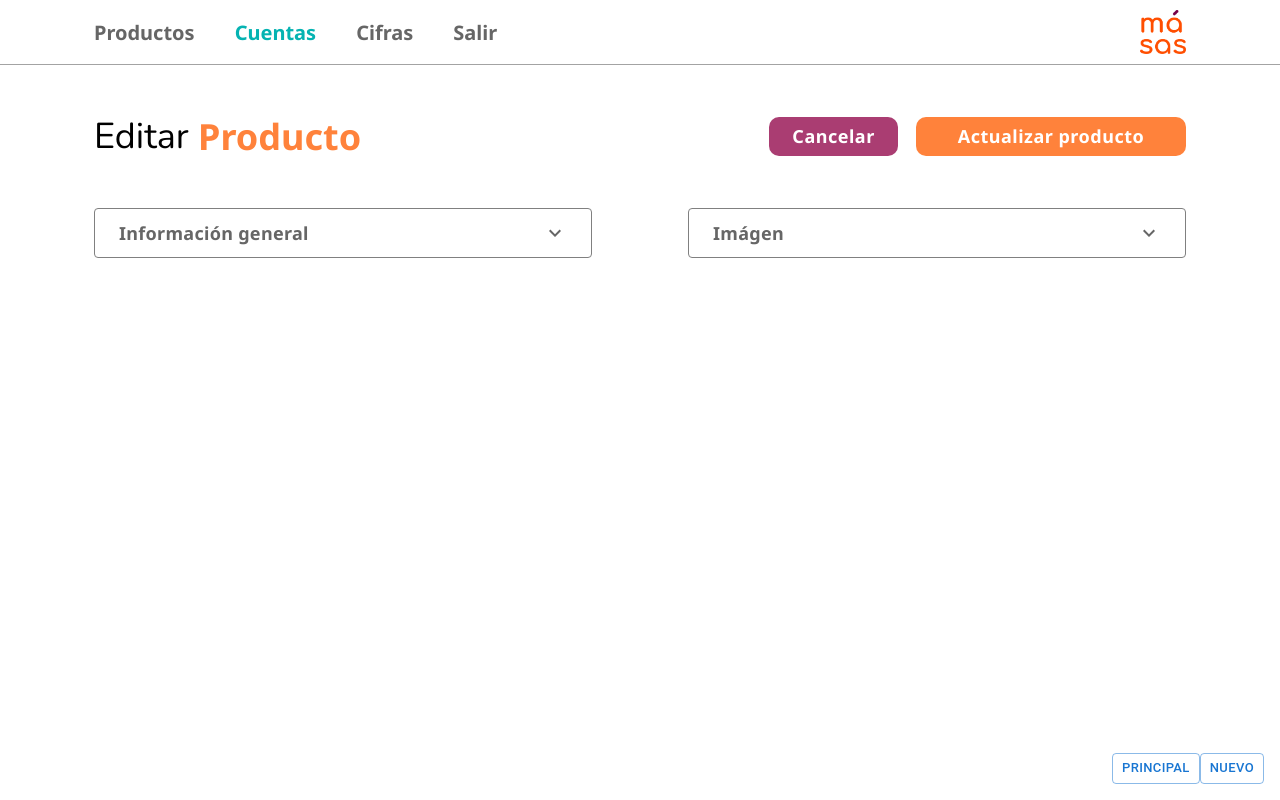
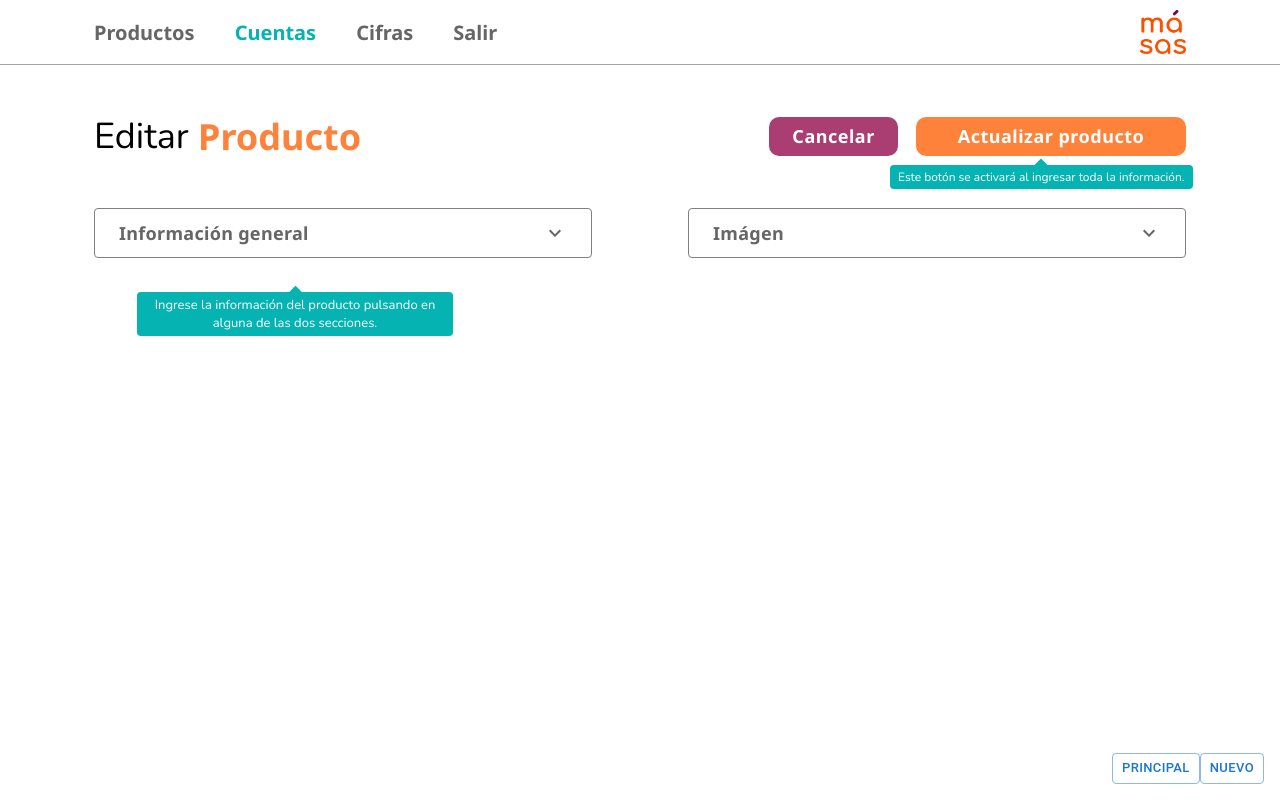
Before and after one commit to masasorganization/masas-web, a React (Create React App) app: page /sellermanag in a window 1280 px wide. Both pictures are taken after a click on the button "NUEVO". Built offline with nearby package versions, Linux system fonts and the light colour scheme.

Commit message:
tooltip added

```diff
--- a/src/components/admin/ProductManager.jsx
+++ b/src/components/admin/ProductManager.jsx
@@ -10,11 +10,12 @@ import Container from '@mui/material/Container'
 import Grid from '@mui/material/Grid'
 import { styled } from '@mui/material/styles'
 import Button from '@mui/material/Button'
-import Tooltip from '@mui/material/Tooltip'
+import Tooltip, { tooltipClasses } from '@mui/material/Tooltip'
 
 const ProductManager = () => {
   let [acordeonIzqActivo, setAcordeonIzqActivo] = React.useState(false)
   let [acordeonDerActivo, setAcordeonDerActivo] = React.useState(false)
+  let [primeraVez, setPrimeraVez] = React.useState(true)
 
   const cambioIzquierdo = () => {
     setAcordeonIzqActivo(!acordeonIzqActivo)
@@ -25,7 +26,7 @@ const ProductManager = () => {
   }
 
   return (
-    <Box sx={{ ...pantallaCompleta }}>
+    <Box onClick={() => setPrimeraVez()} sx={{ ...pantallaCompleta }}>
       <Box sx={{ ...contenedorSuperior }}>
         <Box sx={{ ...contenedorTitulos }}>
           <Cuerpo sx={{ ...tituloCuerpo }}>Editar </Cuerpo>
@@ -36,11 +37,17 @@ const ProductManager = () => {
           <Button variant='contained' sx={{ ...botonSecundario }}>
             Cancelar
           </Button>
-          <Tooltip title={textoTooltip} arrow>
+          <TooltipInferior
+            title={textoTooltip}
+            arrow
+            leaveDelay='1500'
+            open={primeraVez}
+            sx={{ ...flechaTooltip }}
+          >
             <Button variant='contained' sx={{ ...botonPrimario }}>
               Actualizar producto
             </Button>
-          </Tooltip>
+          </TooltipInferior>
         </Box>
       </Box>
 
@@ -50,6 +57,13 @@ const ProductManager = () => {
           rowSpacing={{ xs: '10px' }}
           columnSpacing={{ xs: 0, md: '96px' }}
           sx={{ cuadriculaResponsive }}
+        >
+          <TooltipCentral
+            title={textoTooltip2}
+            arrow
+            leaveDelay='1500'
+            open={primeraVez}
+            sx={{ ...flechaTooltip }}
           >
             <Grid item xs={12} md={6}>
               <Accordion elevation={desactivarElevacion} sx={{ ...acordeon }}>
@@ -84,6 +98,7 @@ const ProductManager = () => {
                 </AccordionDetails>
               </Accordion>
             </Grid>
+          </TooltipCentral>
           <Grid item xs={12} md={6}>
             <Accordion elevation={desactivarElevacion} sx={{ ...acordeon }}>
               <AccordionSummary
@@ -129,9 +144,41 @@ export default ProductManager
 const Resaltado = styled('p')``
 const Cuerpo = styled('p')``
 
+// Componentes tooltip modificados
+const TooltipCentral = styled(({ className, ...props }) => (
+  <Tooltip {...props} classes={{ popper: className }} />
+))({
+  [`& .${tooltipClasses.tooltip}`]: {
+    top: '20px',
+    fontFamily: 'Nunito, sans-serif',
+    fontWeight: 300,
+    fontSize: '13px',
+    maxWidth: 300,
+    textAlign: 'center',
+    backgroundColor: '#05B3B2'
+  }
+})
+
+const TooltipInferior = styled(({ className, ...props }) => (
+  <Tooltip {...props} classes={{ popper: className }} />
+))({
+  [`& .${tooltipClasses.tooltip}`]: {
+    bottom: '5px',
+    right: '10px',
+    fontFamily: 'Nunito, sans-serif',
+    fontWeight: 300,
+    fontSize: '12px',
+    maxWidth: 400,
+    textAlign: 'center',
+    backgroundColor: '#05B3B2'
+  }
+})
+
 // Componentes de formulario
 
 let textoTooltip = 'Este botón se activará al ingresar toda la información.'
+let textoTooltip2 =
+  'Ingrese la información del producto pulsando en alguna de las dos secciones.'
 
 function DatosCliente() {
   return (
@@ -348,4 +395,12 @@ const botonSecundario = {
   }
 }
 
+const flechaTooltip = {
+  '& .MuiTooltip-arrow': {
+    ':before': {
+      backgroundColor: '#05B3B2'
+    }
+  }
+}
+
 let desactivarElevacion = 0
```
Lines whose indentation alone changed are shown as unchanged.
